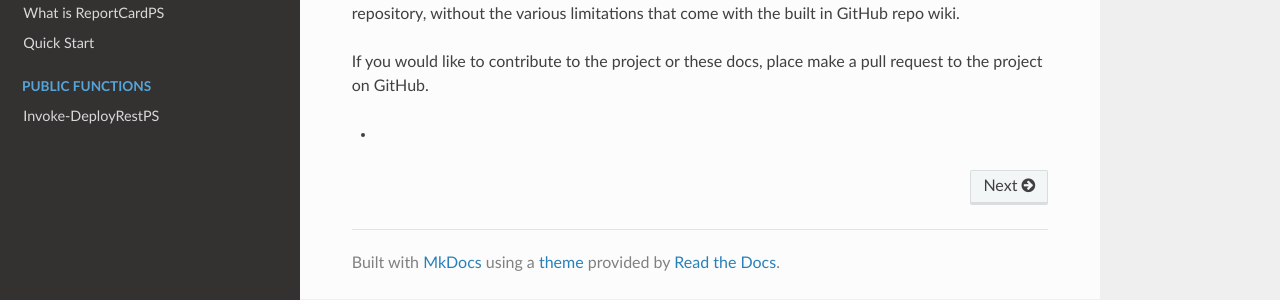
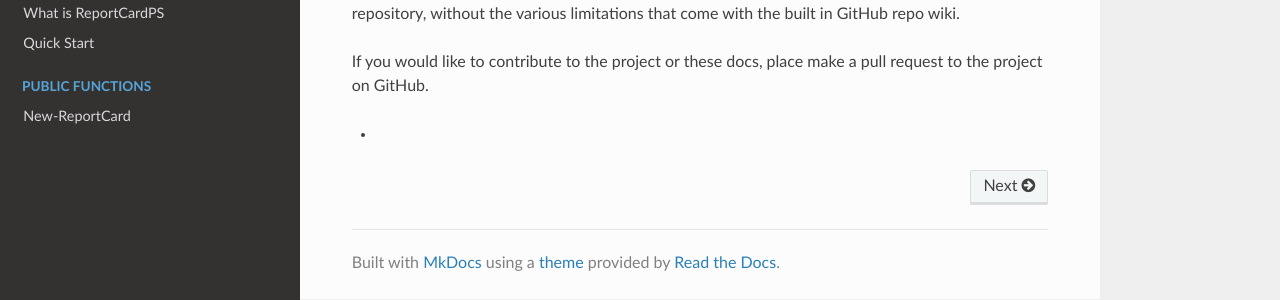
Before and after one commit to jpsider/ReportCardPS, an MkDocs documentation site: the page built from docs/index.md, in a window 1280 px wide. Shown: the part 182-482 px from the top of the page. Built offline with MkDocs 1.6.1, drawn with Linux system fonts in a browser that asks for light colours; nearby versions of some CDN libraries; old or Windows-style settings are respelled for this version of MkDocs; some of the changed lines change nothing that is shown.

Commit message:
minor docs update

```diff
--- a/mkdocs.yml
+++ b/mkdocs.yml
@@ -8,4 +8,4 @@ pages:
   - What is ReportCardPS: about.md
   - Quick Start: Quick-Start-Installation-and-Example.md
 - Public Functions:
-  - Invoke-DeployRestPS: New-ReportCard.md
+  - New-ReportCard: New-ReportCard.md
```
